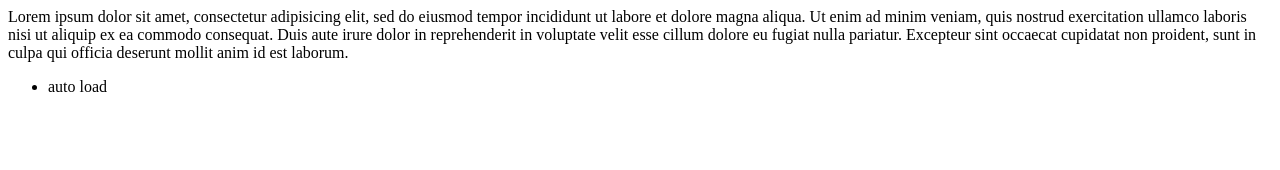
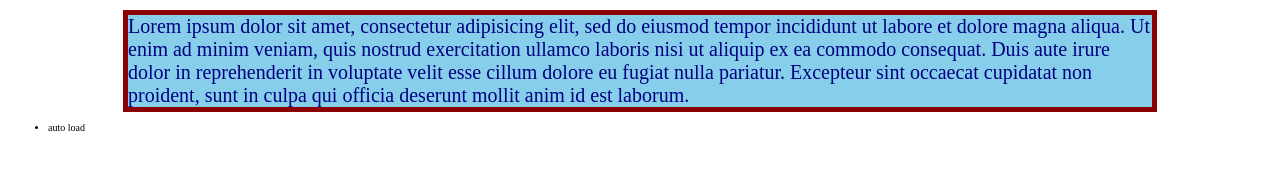
Before and after one commit to lix42/gulp-scaffold, a website: page src/index.html in a window 1280 px wide. Drawn offline with Linux system fonts and the light colour scheme.

Commit message:
copy css files to bld folder

```diff
--- /dev/null
+++ b/src/css/index.css
@@ -0,0 +1,14 @@
+html, body {
+    font-size: 10px;
+}
+
+.main-content {
+    width: 80vw;
+    margin: auto;
+    margin-top: 1rem;
+    border: .5rem solid darkred;
+
+    font-size: 2rem;
+    color: navy;
+    background: skyblue;
+}
--- a/src/index.html
+++ b/src/index.html
@@ -3,9 +3,10 @@
     <head>
         <meta charset="utf-8">
         <title>foo</title>
+        <link rel="stylesheet" type="text/css" href="css/index.css">
     </head>
     <body>
-        <div>
+        <div class="main-content">
             Lorem ipsum dolor sit amet, consectetur adipisicing elit, sed do eiusmod
             tempor incididunt ut labore et dolore magna aliqua. Ut enim ad minim veniam,
             quis nostrud exercitation ullamco laboris nisi ut aliquip ex ea commodo
```
Also changed, not shown: gulpfile.js (+12 -7 lines), README.md.
